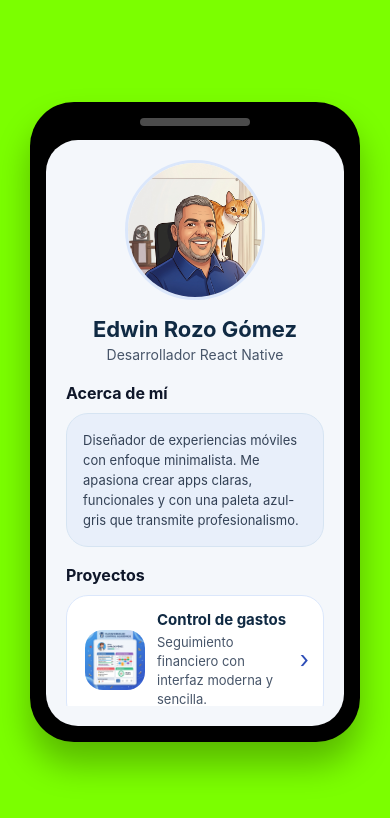
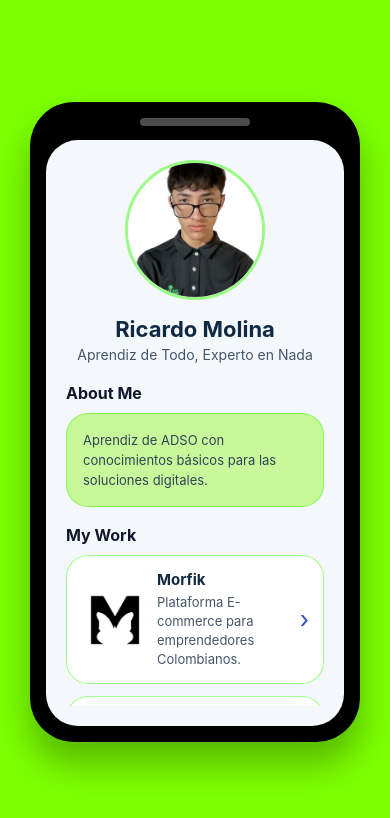
Before and after one commit to erozog125/portfolio-react-native, a React Native app: screen / in a window 390 px wide. Shown: the top 818 px of the page. Built offline with nearby package versions, Linux system fonts and the light colour scheme.

Commit message:
feat: Todo terminado

```diff
--- a/App.js
+++ b/App.js
@@ -8,38 +8,38 @@ export default function App() {
         <View style={styles.notch} />
         <View style={styles.screen}>
           <ScrollView contentContainerStyle={styles.content} showsVerticalScrollIndicator={false}>
-            <Image source={require('./assets/profile.png')} style={styles.logo} />
-            <Text style={styles.name}>Edwin Rozo Gómez</Text>
-            <Text style={styles.role}>Desarrollador React Native</Text>
+            <Image source={require('./assets/image.png')} style={styles.logo} />
+            <Text style={styles.name}>Ricardo Molina</Text>
+            <Text style={styles.role}>Aprendiz de Todo, Experto en Nada</Text>
 
             <View style={styles.section}>
-              <Text style={styles.sectionTitle}>Acerca de mí</Text>
+              <Text style={styles.sectionTitle}>About Me</Text>
               <View style={styles.listItem}>
                 <Text style={styles.itemText}>
-                  Diseñador de experiencias móviles con enfoque minimalista. Me apasiona crear apps claras, funcionales y con una paleta azul-gris que transmite profesionalismo.
+                  Aprendiz de ADSO con conocimientos básicos para las soluciones digitales.
                 </Text>
               </View>
             </View>
 
             <View style={styles.section}>
-              <Text style={styles.sectionTitle}>Proyectos</Text>
+              <Text style={styles.sectionTitle}>My Work</Text>
               <Pressable style={styles.projectItem}>
                 <View style={styles.projectImagePlaceholder}>
-                  <Image source={require('./assets/PA.png')} style={styles.projectImage} />
+                  <Image source={require('./assets/M.png')} style={styles.projectImage} />
                 </View>
                 <View style={styles.projectInfo}>
-                  <Text style={styles.projectTitle}>Control de gastos</Text>
-                  <Text style={styles.projectSubtitle}>Seguimiento financiero con interfaz moderna y sencilla.</Text>
+                  <Text style={styles.projectTitle}>Morfik</Text>
+                  <Text style={styles.projectSubtitle}>Plataforma E-commerce para emprendedores Colombianos.</Text>
                 </View>
                 <Text style={styles.projectArrow}>›</Text>
               </Pressable>
               <Pressable style={styles.projectItem}>
                 <View style={styles.projectImagePlaceholder}>
-                  <Image source={require('./assets/cg.png')} style={styles.projectImage} />
+                  <Image source={require('./assets/Pulsegym.png')} style={styles.projectImage} />
                 </View>
                 <View style={styles.projectInfo}>
-                  <Text style={styles.projectTitle}>Landing para app</Text>
-                  <Text style={styles.projectSubtitle}>Página de bienvenida con estilo minimalista y clara jerarquía.</Text>
+                  <Text style={styles.projectTitle}>Pulse GYM</Text>
+                  <Text style={styles.projectSubtitle}>Software para Gestión de Gimnasios.</Text>
                 </View>
                 <Text style={styles.projectArrow}>›</Text>
               </Pressable>
@@ -49,10 +49,36 @@ export default function App() {
               <Text style={styles.sectionTitle}>Estudios</Text>
               <View style={styles.listItem}>
                 <Text style={styles.itemText}>
-                  Ingeniería de Sistemas · Certificación React Native · Talleres de UI/UX y desarrollo móvil.
+                  Técnico en Desarrollo de Software en el SENA
                 </Text>
               </View>
             </View>
+
+            <View style={styles.section}>
+              <Text style={styles.sectionTitle}>Strengths</Text>
+              <View style={styles.section2}>
+                <Text>Trabajo en Equipo</Text>
+                <Text>⭐️⭐️⭐️</Text>
+              </View>
+              <View style={styles.section2}>
+                <Text>Activo</Text>
+                <Text>⭐️⭐️⭐️⭐️</Text>
+              </View>
+              <View style={styles.section2}>
+                <Text>Brat</Text>
+                <Text>⭐️⭐️⭐️⭐️⭐️</Text>
+              </View>
+              <View style={styles.section2}>
+                <Text>Creatividad</Text>
+                <Text>⭐️⭐️⭐️⭐️⭐️</Text>
+              </View>
+              <View style={styles.section2}>
+                <Text>Liderazgo</Text>
+                <Text>⭐️⭐️⭐️⭐️⭐️</Text>
+              </View>
+            </View>
+
+
           </ScrollView>
         </View>
       </View>
@@ -64,7 +90,7 @@ export default function App() {
 const styles = StyleSheet.create({
   appBackground: {
     flex: 1,
-    backgroundImage: 'url()' ,
+    backgroundImage: 'url()',
     backgroundColor: '#7bff00',
     alignItems: 'center',
     justifyContent: 'center',
@@ -106,7 +132,7 @@ const styles = StyleSheet.create({
     resizeMode: 'cover',
     borderRadius: 100,
     borderWidth: 3,
-    borderColor: '#dbe7fb',
+    borderColor: '#37ff0077',
     marginBottom: 16,
   },
   name: {
@@ -132,11 +158,11 @@ const styles = StyleSheet.create({
   },
   listItem: {
     width: '100%',
-    backgroundColor: '#e8effa',
+    backgroundColor: '#7efd0061',
     borderRadius: 22,
     padding: 16,
     borderWidth: 1,
-    borderColor: '#d6e4f2',
+    borderColor: '#37ff0077',
   },
   itemText: {
     color: '#334155',
@@ -152,7 +178,7 @@ const styles = StyleSheet.create({
     padding: 14,
     marginBottom: 12,
     borderWidth: 1,
-    borderColor: '#dbe7fb',
+    borderColor: '#37ff0077',
   },
   projectImagePlaceholder: {
     width: 60,
@@ -165,7 +191,7 @@ const styles = StyleSheet.create({
     width: 60,
     height: 60,
     resizeMode: 'contain',
-    borderRadius: 18,
+    borderRadius: 6,
   },
   projectInfo: {
     flex: 1,
@@ -186,4 +212,8 @@ const styles = StyleSheet.create({
     fontSize: 24,
     marginLeft: 8,
   },
+  section2: {
+    flexDirection: 'row',
+    justifyContent: 'space-between'
+  }
 });
```
Also changed, not shown: assets/M.png (added), assets/Pulsegym.png (added).
